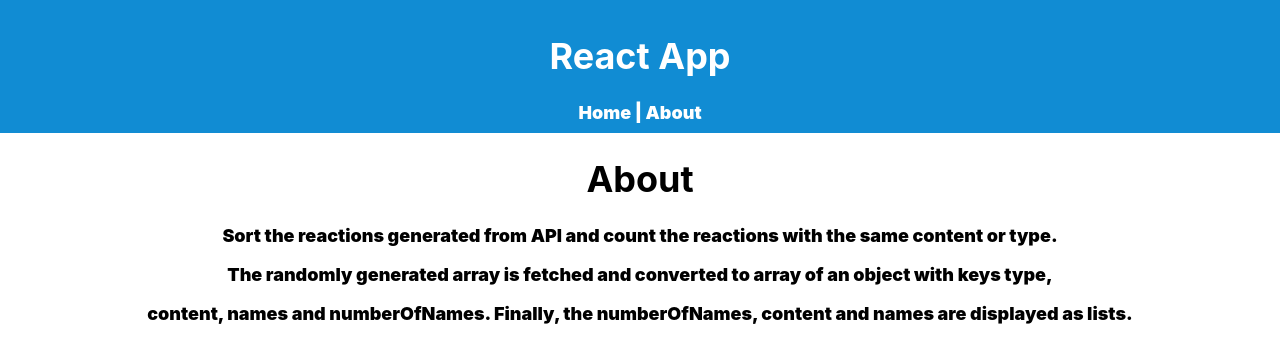
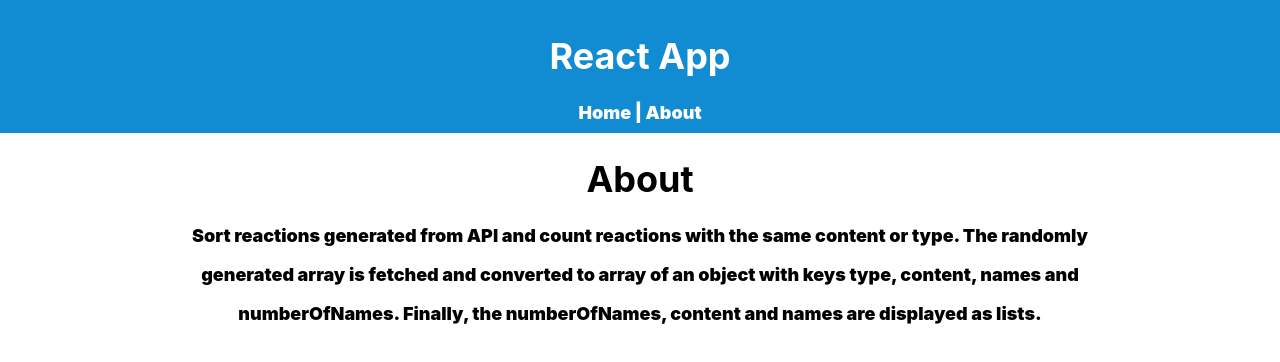
Before and after one commit to berheg/ASOSIO, a React (Create React App) app in the folder src/client/: page /about in a window 1280 px wide. Shown: the top 362 px of the page. Built offline with nearby package versions, Linux system fonts and the light colour scheme.

Commit message:
About modified

```diff
--- a/src/client/src/pages/About/About.js
+++ b/src/client/src/pages/About/About.js
@@ -4,9 +4,9 @@ function About() {
   return (
     <React.Fragment>
       <h1>About</h1>
-      <p>Sort the reactions generated from API and count the reactions with the same content or type.</p>
-      <p>The randomly generated array is fetched and converted to array of an object with keys type,  </p>
-      <p>content, names and numberOfNames. Finally, the numberOfNames, content and names are displayed as lists.</p>
+      <p>Sort reactions generated from API and count reactions with the same content or type. The randomly</p>
+      <p> generated array is fetched and converted to array of an object with keys type, content, names and </p>
+      <p> numberOfNames. Finally, the numberOfNames, content and names are displayed as lists.</p>
 
     </React.Fragment>
   )
```
